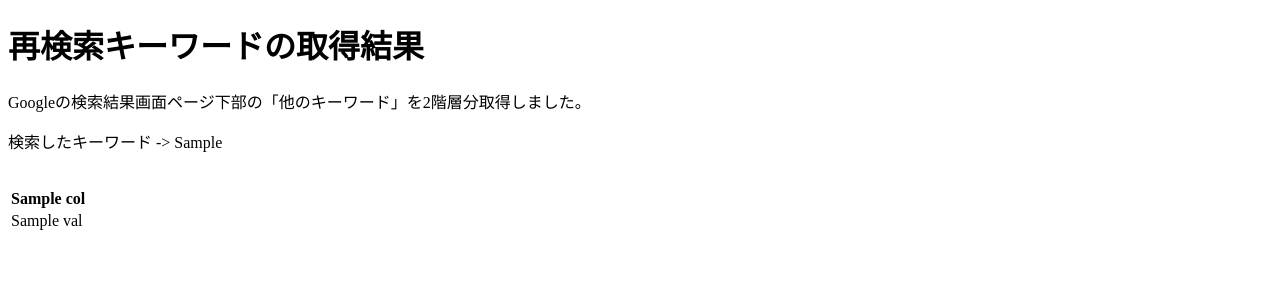
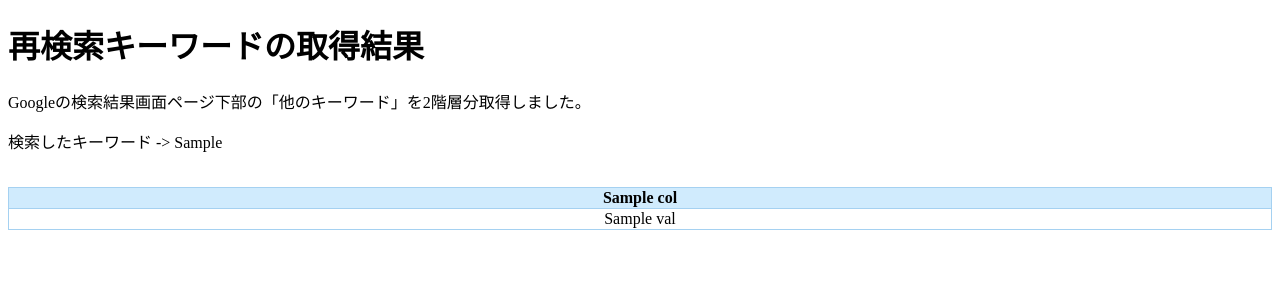
Before and after one commit to pa-up/rekw-app, a Flask app: template templates/result.html in a window 1280 px wide. Shown: the top 300 px of the page. Run offline with Flask 2, Linux system fonts and the light colour scheme; the template is opened without the code that fills it: most values are stand-ins (such as "Sample title", 1, 10 or a date in 2020).

Commit message:
first commit

```diff
--- /dev/null
+++ b/static/css/table_style.css
@@ -0,0 +1,14 @@
+table {
+    border-collapse: collapse;
+    width: 100%;
+    text-align: center;
+    /* 全テキストを中央寄せ */
+}
+
+th {
+  background-color: #d0ebfd;
+}
+
+th,td {
+    border: solid 1px #a5d1f1;
+}
--- a/templates/result.html
+++ b/templates/result.html
@@ -4,6 +4,7 @@
 <head>
 <meta charset="utf-8">
 <meta name="viewport" content="width=device-width,initial-scale=1">
+<link rel="stylesheet" href="table_style.css">
 <title>再検索キーワードを抽出</title>
 </head>
 
```
